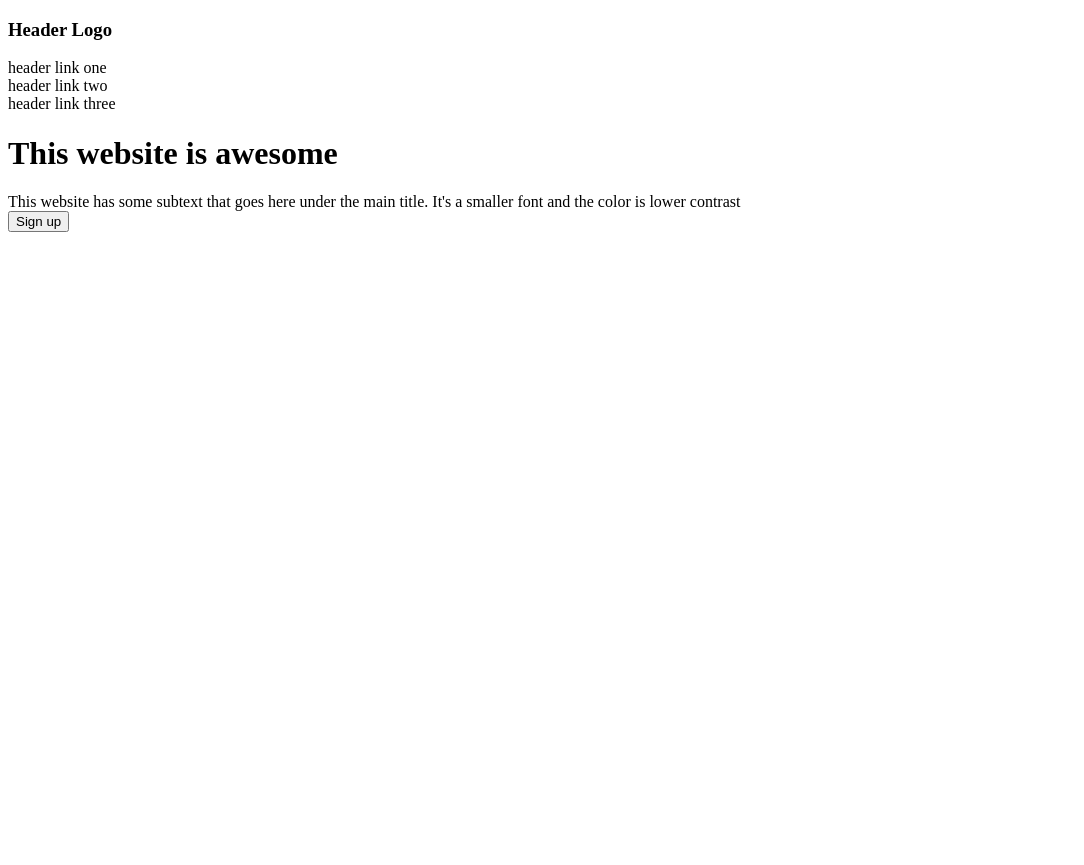
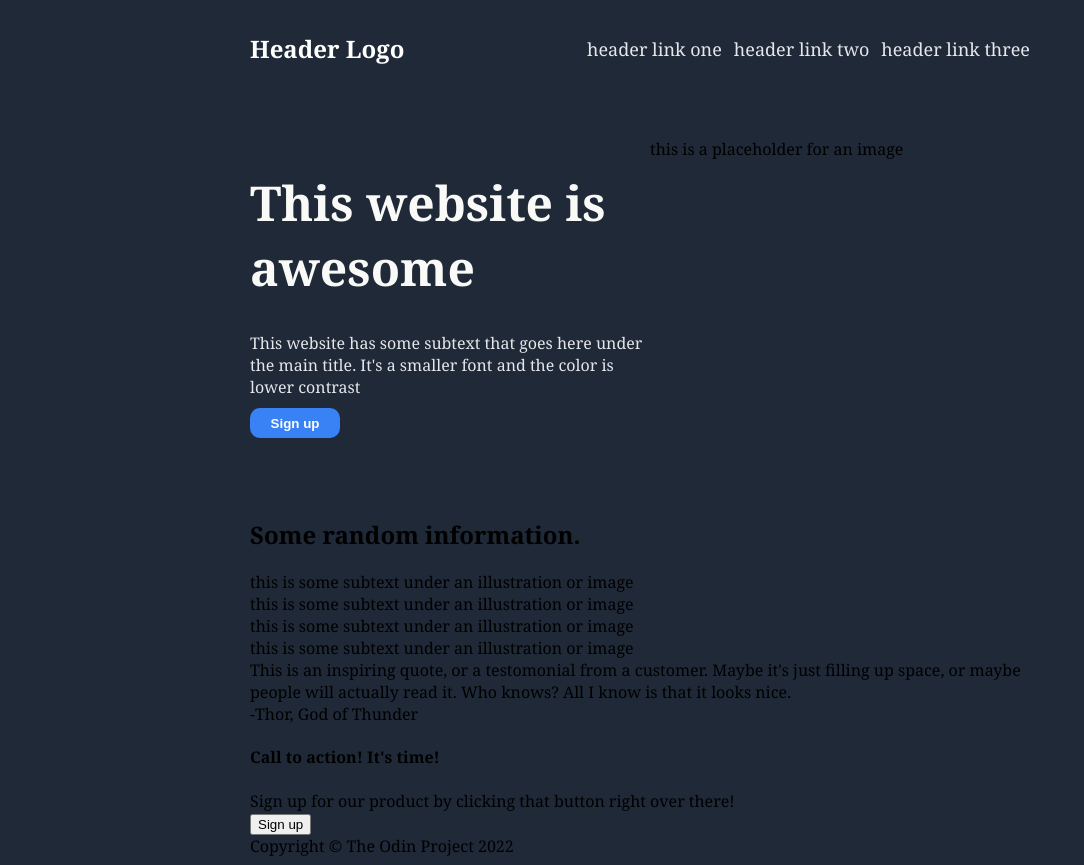
Before and after one commit to Oblasosa/landing-page, a plain HTML site: page index.html in a window 1280 px wide. Shown: the whole page, without its empty margins (0-1084 px from the left). Before the commit the page ends 800 px from the top, so only its background shows below. Drawn offline with Linux system fonts and the light colour scheme.

Commit message:
added further elements

```diff
--- a/index.html
+++ b/index.html
@@ -9,19 +9,57 @@
 </head>
 <body>
     <div class="header">
-        <h3>Header Logo</h3>
+        <h3 class="h">Header Logo</h3>
+        <div class="container">
         <div>header link one</div>
         <div>header link two</div>
         <div>header link three</div>
+        </div>
     </div>
     <div class="top">
-        <h1>This website is awesome</h1>
-        <div class="topsubtext">This website has some subtext that goes here
-        under the main title. It's a smaller font and the color is lower
-        contrast
+        <div class="topleft">
+            <h1>This website is awesome</h1>
+            <div class="topsubtext">This website has some subtext that goes here
+            under the main title. It's a smaller font and the color is lower
+            contrast
+            </div>
+            <button class="b1">Sign up</button>
+        </div>
+        <div class="topright">
+            <div class="image">this is a placeholder for an image</div>
+        </div>
+    </div>
+    <div class="middle">
+        <h2>Some random information.</h2>
+        <div class="box">
+            <div>this is some subtext under an illustration or image</div>
+        </div>
+        <div class="box">
+            <div>this is some subtext under an illustration or image</div>
+        </div>
+        <div class="box">
+            <div>this is some subtext under an illustration or image</div>
+        </div>
+        <div class="box">
+            <div>this is some subtext under an illustration or image</div>
+        </div>
+    </div>
+    <div class="quote">
+        <div>This is an inspiring quote, or a testomonial from a
+            customer. Maybe it's just filling up space, or maybe people will
+            actually read it. Who knows? All I know is that it looks nice.
+        </div>
+        <div>-Thor, God of Thunder</div>
+    </div>
+    <div class="bottom">
+        <h4>Call to action! It's time!</h4>
+        <div>Sign up for our product by clicking that button right
+            over there!
         </div>
         <button>Sign up</button>
     </div>
-
+    <div class="footer">
+        <div>Copyright 	&#169; The Odin Project 2022</div>
+    </div>
 </body>
 </html>
--- a/style.css
+++ b/style.css
@@ -0,0 +1,76 @@
+body {
+    font-family: Georgia,"Times New Roman",sans-serif;
+    background-color: #1f2937;
+    display: flex;
+    flex-direction: column;
+    margin-left: 250px;
+    margin-right: 250px;
+}
+
+.header {
+    display: flex;
+    height: 70px;
+    width: 100%;
+    flex-wrap: wrap;
+    color: white;
+}
+
+.h {
+    display: flex;
+    font-size: 24px;
+}
+.container {
+    color: #E5E7EB;
+    font-size: 18px;
+    display: flex;
+    align-items: center;
+    justify-items: right;
+    gap: 12px;
+    margin-left: auto;
+
+}
+
+.top {
+    display: flex;
+    margin-top: 60px;
+    margin-bottom: 60px;
+}
+
+.topleft {
+    display: flex;
+    align-items: left;
+    justify-content: flex-start;
+    flex-direction: column;
+    max-width: 400px;
+}
+
+.topsubtext {
+    color:#E5E7EB;
+}
+
+.topright {
+    display: flex;
+
+}
+
+h1 {
+    font-size: 48px;
+    font-weight: bolder;
+    color: #f9faf8;
+
+}
+
+.b1 {
+    display: flex;
+    border: none;
+    border-radius: 10px;
+    background: #3882f6;
+    font-weight: bold;
+    color:white;
+    width: 90px;
+    height: 30px;
+    justify-content: center;
+    align-items: center;
+    padding: 15px;
+    margin-top: 10px;
+}
```
